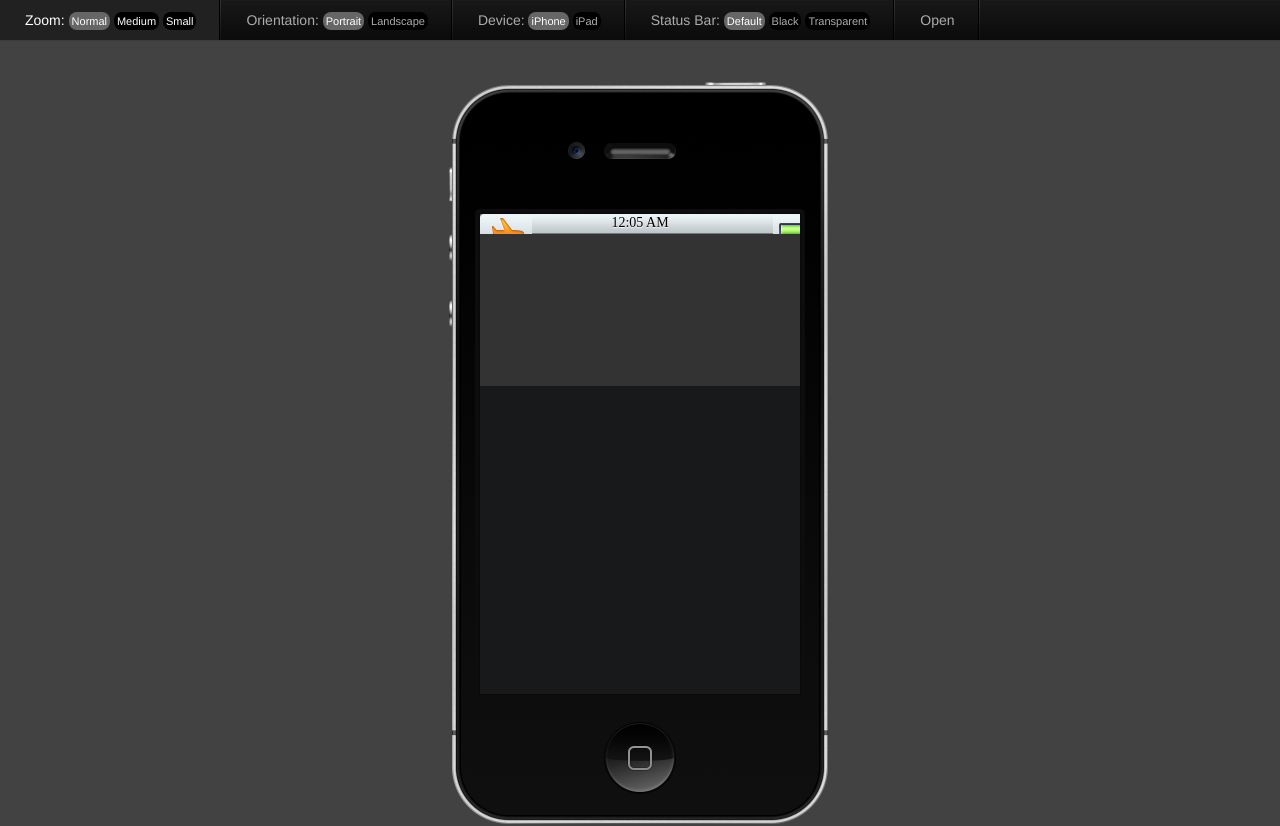
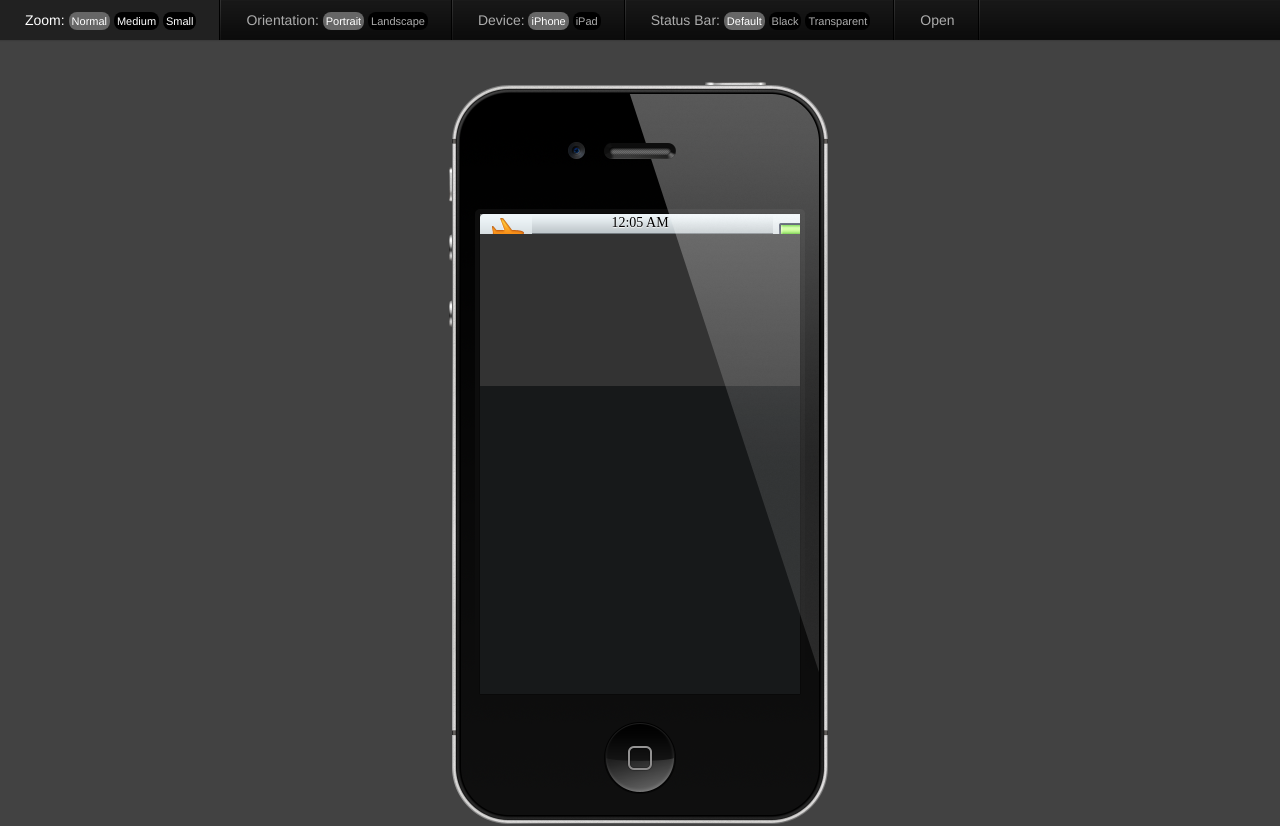
Before and after one commit to jpdery/moobile-simulator, a plain HTML site: page UI/index.html in a window 1280 px wide. Drawn offline with Linux system fonts and the light colour scheme.

Commit message:
glare! (probably should be an option)

```diff
--- a/UI/css/styles.css
+++ b/UI/css/styles.css
@@ -106,6 +106,10 @@ body {
 	-webkit-box-sizing: border-box;
 	margin-left: auto;
 	margin-right: auto;
+}
+
+#window {
+    position: relative;
 }
 
 #device [data-axis=s],
@@ -329,6 +333,26 @@ body {
 	padding: 132px 31px 132px 31px;
 }
 
+#device.iphone #glare {
+    position: absolute;
+    top: 8px;
+    right: 6px;
+    z-index: 2000;
+
+    background: url(../images/frames/iPhone_glare.png);
+    -moz-background-size: 360px, 726px;
+	-webkit-background-size: 360px, 726px;
+	-o-background-size: 360px, 726px;
+	background-size: 360px, 726px;
+
+    width: 360px;
+    height: 726px;
+
+    opacity: .5;
+
+    pointer-events: none
+}
+
 #device.iphone #mask {
 	height: 480px;
 	width: 320px;
--- a/UI/index.html
+++ b/UI/index.html
@@ -249,6 +249,7 @@
 			<div data-axis="r">
 
 				<div id="window">
+				    <div id="glare"></div>
 					<div id="mask">
 						<div id="content">
 							<div id="bar">
```
Also changed, not shown: UI/images/frames/iPhone_glare.png (added). Lines whose indentation alone changed are shown as unchanged.
